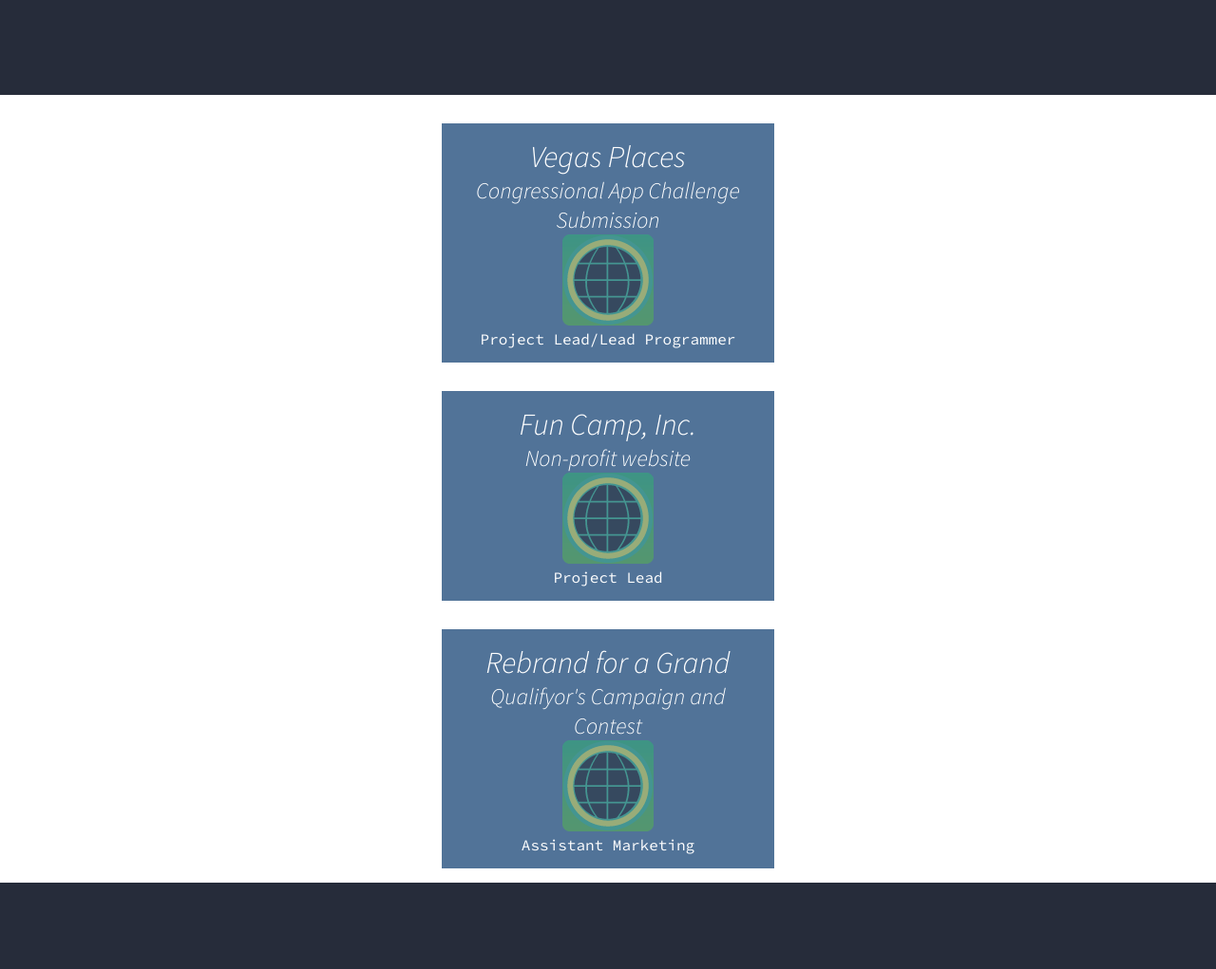
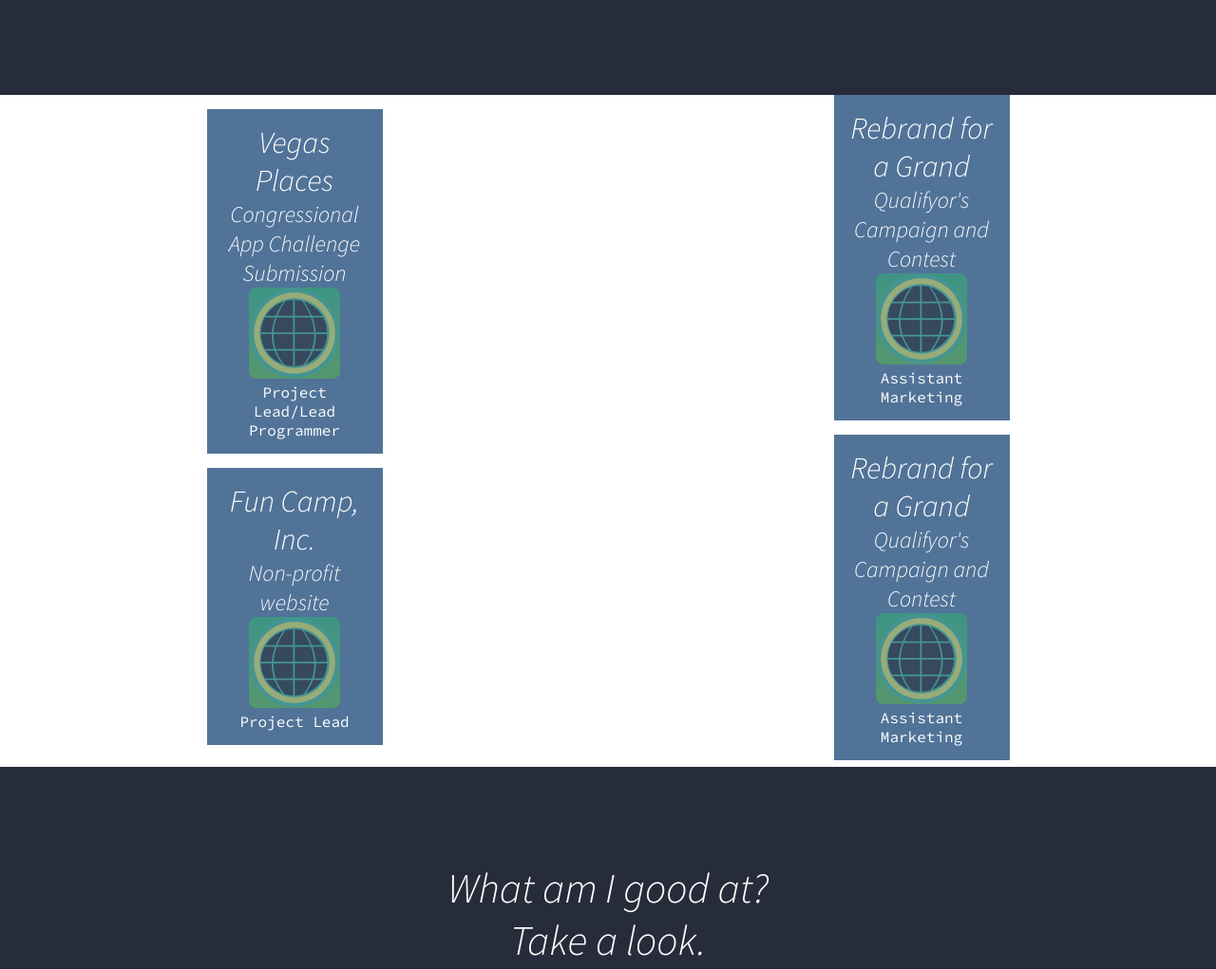
Before and after one commit to 20XXNE/shsalt.github.io, a plain HTML site: page index.html in a window 1280 px wide. Shown: the part 700-1721 px from the top of the page at 95% size. Drawn offline with Linux system fonts and the light colour scheme.

Commit message:
sister ray said

```diff
--- a/index.html
+++ b/index.html
@@ -22,6 +22,7 @@
         <div id="intro-text">
         <h1>I'm Cristian.</h1>
         <h1>Lover of programming, the web, & design.</h1>
+        <h1>With that love, I've learned to create wonderful things.</h1>
         <h1>Come and see what I can do for you.</h1>
         </div>
     </div>
@@ -44,6 +45,12 @@
             <a href="https://github.com/shsalt/vegas-places"><img src="assets/images/vegasplaces-icon.png"></a>
             <p>Assistant Marketing</p>
         </div>
+        <div class="content">
+            <h2>Rebrand for a Grand</h2>
+            <h3>Qualifyor's Campaign and Contest</h3>
+            <a href="https://github.com/shsalt/vegas-places"><img src="assets/images/vegasplaces-icon.png"></a>
+            <p>Assistant Marketing</p>
+        </div>
     </div>
     <div id="skills">
         <h1>What am I good at?</h1>
@@ -52,6 +59,7 @@
             <li>3 Years' Experience in JavaScript</li>
             <li>2 Years' Experience in HTML5/CSS3</li>
             <li>1 Year's Experience in Python and C</li>
+            <li>Ready and willing to learn on the job.</li>
         </ul>
         <ul id="dev">
             <li>3 Year's Experience in Adobe Photoshop & Illustrator</li>
@@ -61,7 +69,7 @@
     </div>
     <div id="about">
         <h1>I'm a problem solver.</h1>
-        <p>test</p>
+        <p>I love programming because I love making things work.  I love thinking about what makes things work, from the big picture to the smallest details.  With that comes my love for problem solving.  I love adapting to new things and making things work.  Being thrown into a new situation is just another problem to solve for me, and one I would love to have a chance at solving.</p>
     </div>
 
 
--- a/styles.css
+++ b/styles.css
@@ -79,16 +79,23 @@
     text-align: center;
 }
 #works{
-    height: 100vh;
     width: 100%;
     background-color: #FFFFFF;
     text-align: center;
+    -webkit-column-count: 2; /* Chrome, Safari, Opera */
+    -moz-column-count: 2; /* Firefox */
+    column-count: 2;
+    -webkit-column-gap:40px; /* Chrome, Safari, Opera */
+    -moz-column-gap:40px; /* Firefox */
+    column-gap:40px;
+
 }
 .content{
     position: relative;
     margin: 0 auto;
-    margin-top: 30px;
-    max-width: 25%;
+    margin-top: 15px;
+    margin-bottom: 15px;
+    width: 25%;
     background-color: #517398;
     color: #FFFFFF;
     text-align: center;
@@ -109,6 +116,7 @@
     text-align: center;
     color: #FFFFFF;
 }
+
 #skills h1{
     position: relative;
     top: 100px;
```
